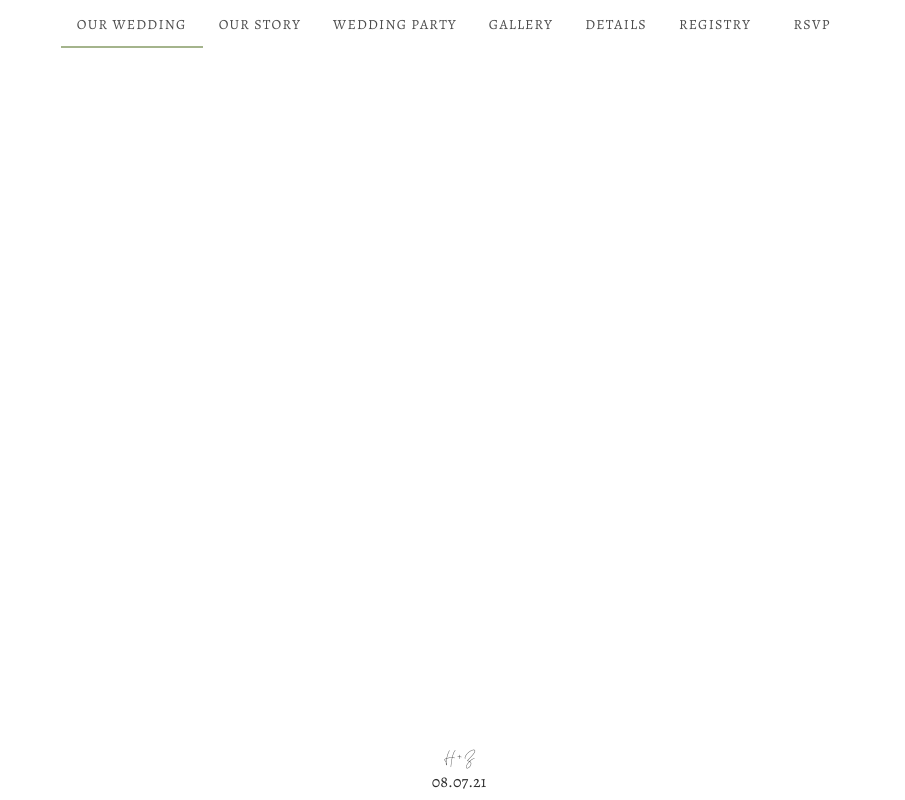
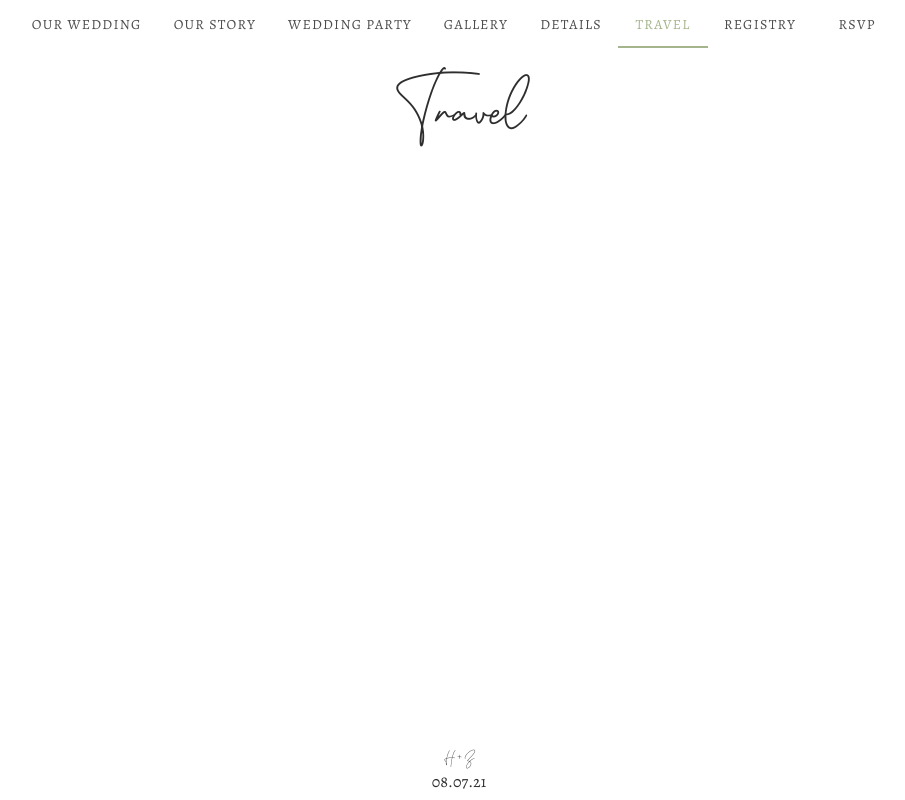
Before and after one commit to zdawz/zach-and-haley-2021, a Vue app: page /travel in a window 1280 px wide. Shown: the whole page, without its empty margins (181-1086 px from the left). Built offline with nearby package versions, Linux system fonts and the light colour scheme.

Commit message:
Add travel page

```diff
--- a/src/App.vue
+++ b/src/App.vue
@@ -11,6 +11,7 @@
           <v-tab to="/wedding-party">Wedding Party</v-tab>
           <v-tab to="/gallery">Gallery</v-tab>
           <v-tab to="/details">Details</v-tab>
+          <v-tab to="/travel">Travel</v-tab>
           <v-tab to="/registry">Registry</v-tab>
           <v-tab to="/rsvp">RSVP</v-tab>
         </v-tabs>
--- a/src/router/index.js
+++ b/src/router/index.js
@@ -6,6 +6,7 @@ import OurStory from "../views/OurStory.vue";
 import Gallery from "../views/Gallery.vue";
 import Registry from "../views/Registry.vue";
 import RSVP from "../views/RSVP";
+import Travel from "../views/Travel";
 import WeddingParty from "../views/WeddingParty.vue";
 
 Vue.use(VueRouter);
@@ -46,6 +47,11 @@ const routes = [
     name: "Details",
     component: Details,
   },
+  {
+    path: "/travel",
+    name: "Travel",
+    component: Travel,
+  },
 ];
 
 const router = new VueRouter({
--- /dev/null
+++ b/src/views/Travel.vue
@@ -0,0 +1,11 @@
+<template>
+  <div>
+    <h1>Travel</h1>
+  </div>
+</template>
+
+<script>
+export default {
+  name: 'Travel',
+};
+</script>
```
